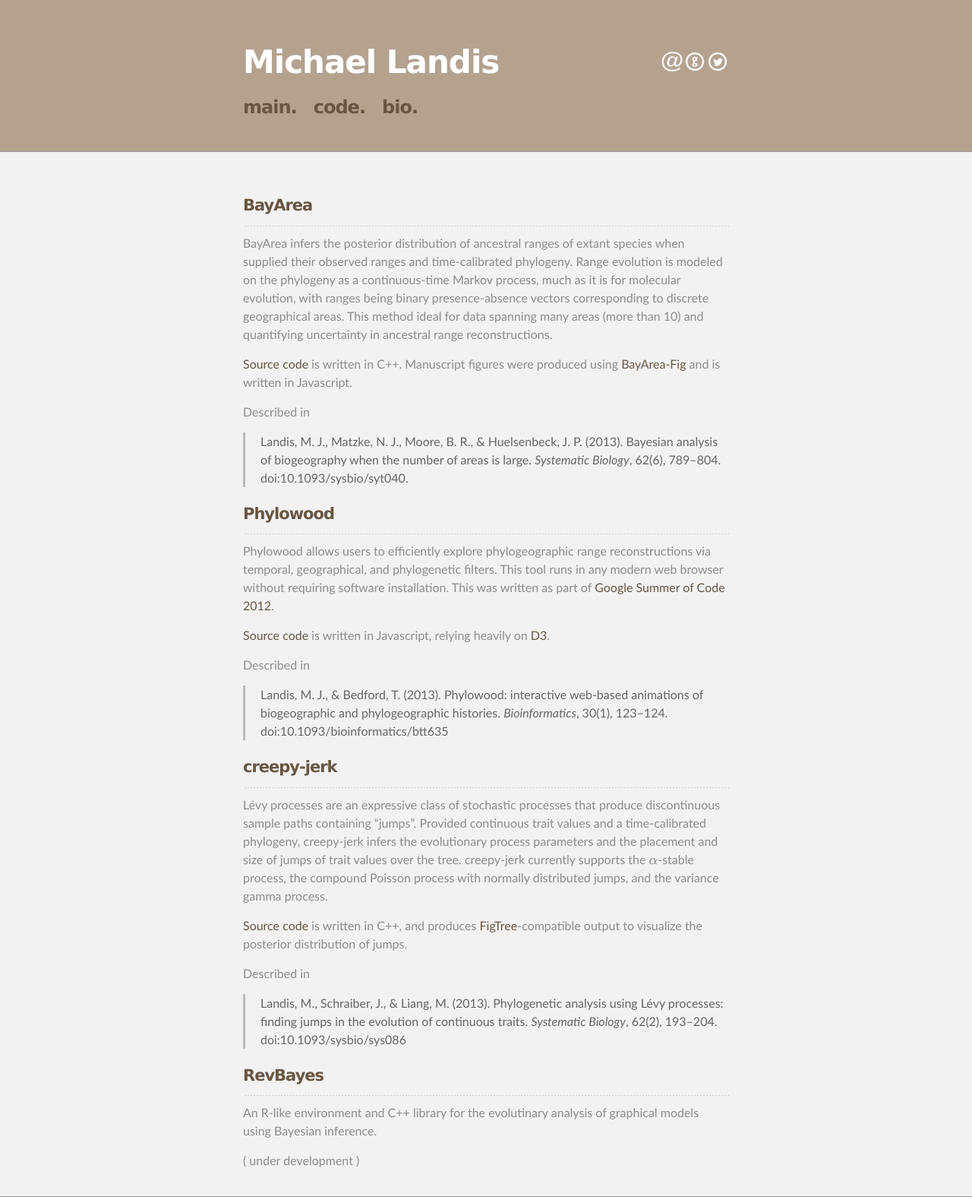
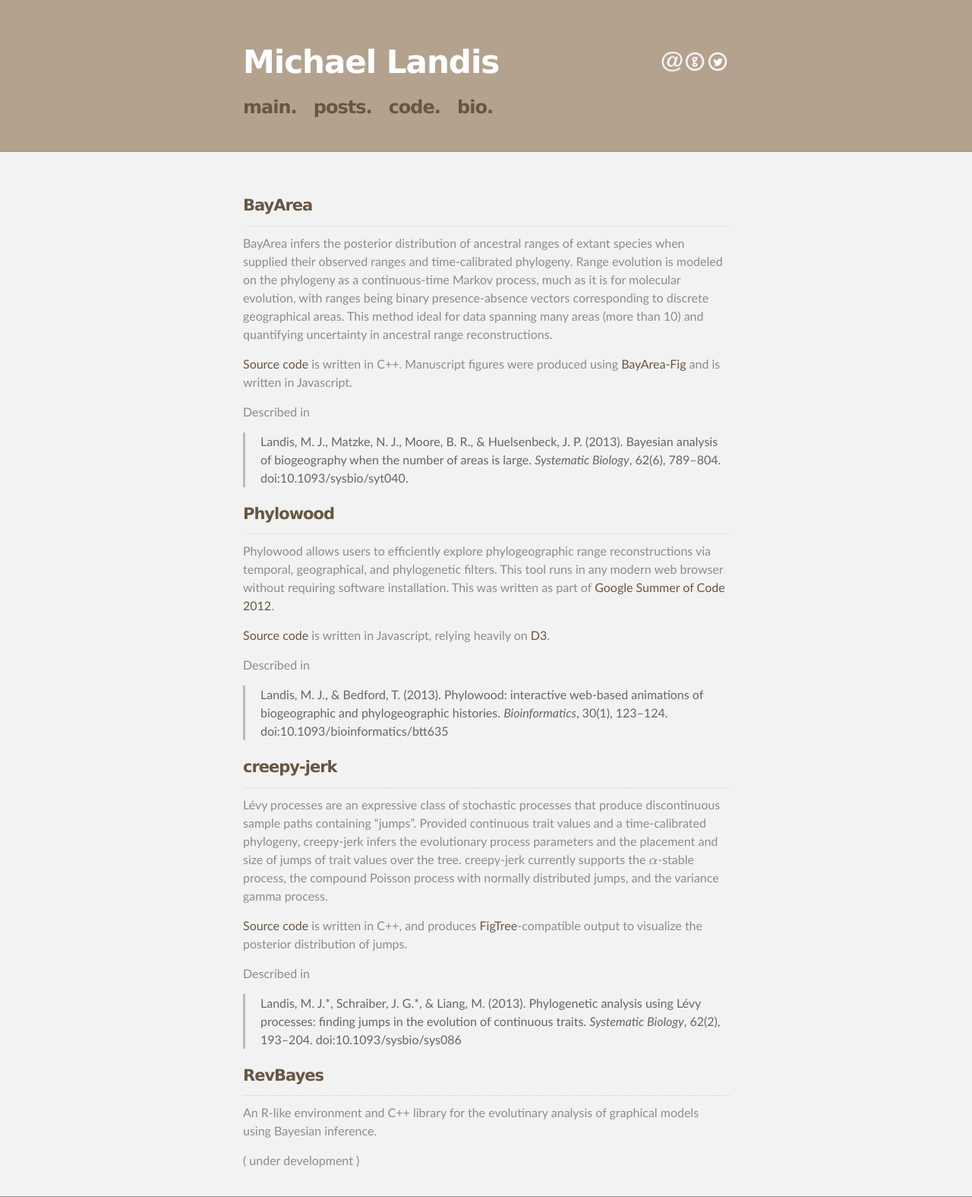
Before and after one commit to mlandis/mlandis.github.io, a Jekyll site: the page built from code/index.md, in a window 1280 px wide. Shown: the whole page at 76% size. Built offline with Jekyll 4.4.1, drawn with Linux system fonts in a browser that asks for light colours; formulas are drawn with MathJax 3.

Commit message:
Added posts section, fixed cj authorship

```diff
--- a/_layouts/default.html
+++ b/_layouts/default.html
@@ -19,7 +19,7 @@
         <a class="header_links" href="http://github.com/mlandis"><img src="/assets/github.png" height="30" width="30" border="0"></a>
         <a class="header_links" href="mailto:mlandis@gmail.com"><img src="/assets/mail.png" height="30" width="30" border="0"></a>
         </h1>
-          <h3 id="project_links"><a href="/">main.</a>&nbsp;&nbsp;&nbsp;<a href="/code">code.</a>&nbsp;&nbsp;&nbsp;<a href="/bio">bio.</a>
+        <h3 id="project_links"><a href="/">main.</a>&nbsp;&nbsp;&nbsp;<a href="/posts">posts.</a>&nbsp;&nbsp;&nbsp;<a href="/code">code.</a>&nbsp;&nbsp;&nbsp;<a href="/bio">bio.</a>
           </h3>
         </header>
     </div>
--- a/_layouts/post.html
+++ b/_layouts/post.html
@@ -19,7 +19,8 @@
         <a class="header_links" href="http://github.com/mlandis"><img src="/assets/github.png" height="30" width="30" border="0"></a>
         <a class="header_links" href="mailto:mlandis@gmail.com"><img src="/assets/mail.png" height="30" width="30" border="0"></a>
         </h1>
-          <h3 id="project_links"><a href="/">main.</a>&nbsp;&nbsp;&nbsp;<a href="/code">code.</a>&nbsp;&nbsp;&nbsp;<a href="/bio">bio.</a>
+        <h3 id="project_links"><a href="/">main.</a>&nbsp;&nbsp;&nbsp;<a href="/posts">posts.</a>&nbsp;&nbsp;&nbsp;<a href="/code">code.</a>&nbsp;&nbsp;&nbsp;<a href="/bio">bio.</a>
+            <
           </h3>
         </header>
     </div>
@@ -29,7 +30,7 @@
         <section id="main_content" class="inner">
         <main>
             <h1><a href="{{ page.url }}">{{ page.title }}</a></h1>
-            <span class="date">{{ page.date }}</span>
+            <span class="date">{{ page.date | date_to_string }}</span>
             <div class="content">{{ content }}</div>
         </main>
     </div>
--- a/code/index.md
+++ b/code/index.md
@@ -35,7 +35,7 @@
 
 Described in
 
-> Landis, M., Schraiber, J., & Liang, M. (2013). Phylogenetic analysis using Lévy processes: finding jumps in the evolution of continuous traits. *Systematic Biology*, 62(2), 193–204. doi:10.1093/sysbio/sys086
+> Landis, M. J.\*, Schraiber, J. G.\*, & Liang, M. (2013). Phylogenetic analysis using Lévy processes: finding jumps in the evolution of continuous traits. *Systematic Biology*, 62(2), 193–204. doi:10.1093/sysbio/sys086
 
 #### [RevBayes](http://sourceforge.net/projects/revbayes/) ####
 ---
--- a/index.html
+++ b/index.html
@@ -3,7 +3,7 @@
 ---
 {% for post in paginator.posts %}
     <h1><a href="{{ post.url }}">{{ post.title }}</a></h1>
-    <span class="date">{{ post.date }}</span>
+    <span class="date">{{ post.date | date_to_string }}</span>
     <div class="content">{{ post.content }}</div>
 {% endfor %}
 
--- a/stylesheets/stylesheet.css
+++ b/stylesheets/stylesheet.css
@@ -261,6 +261,13 @@
   padding: 20px;
 }
 
+.alignright {
+  float:left;
+}
+
+.alignright {
+  float:right;
+}
 /*******************************************************************************
 Full-Width Styles
 *******************************************************************************/
```
